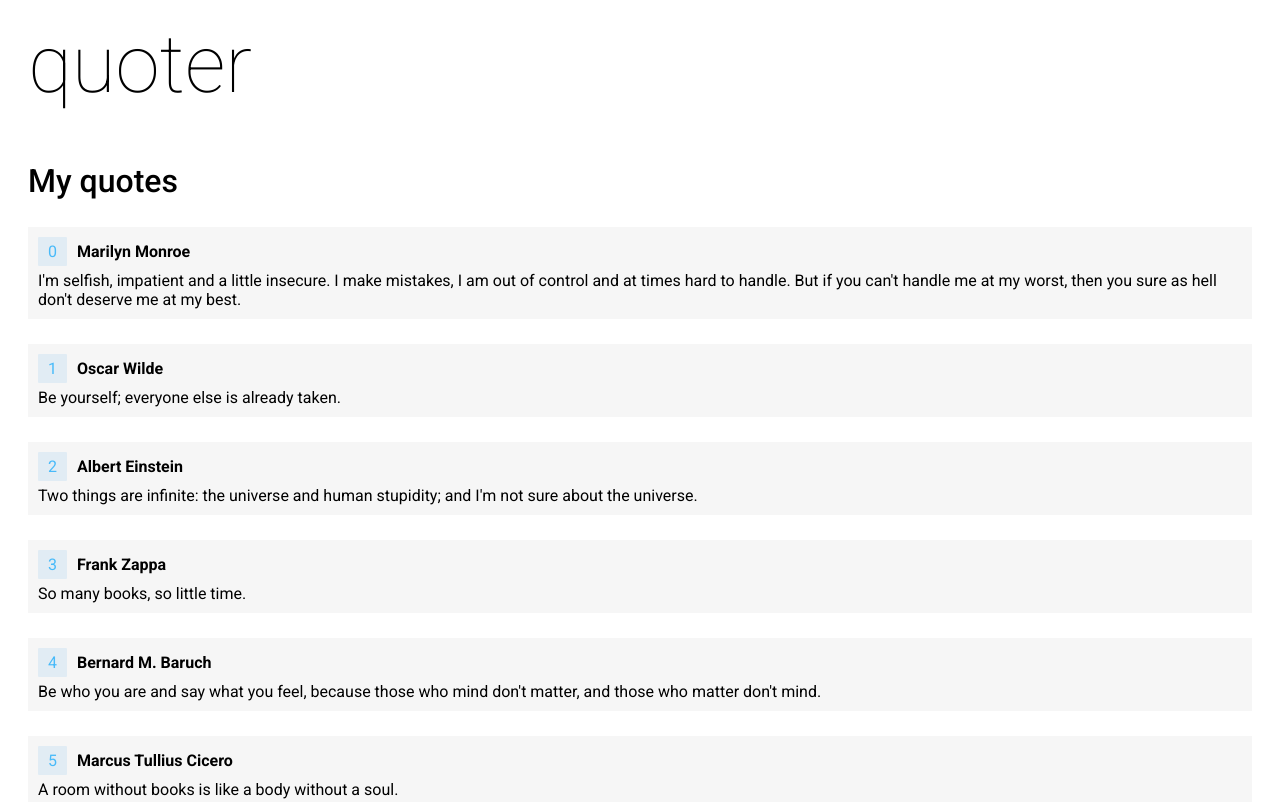
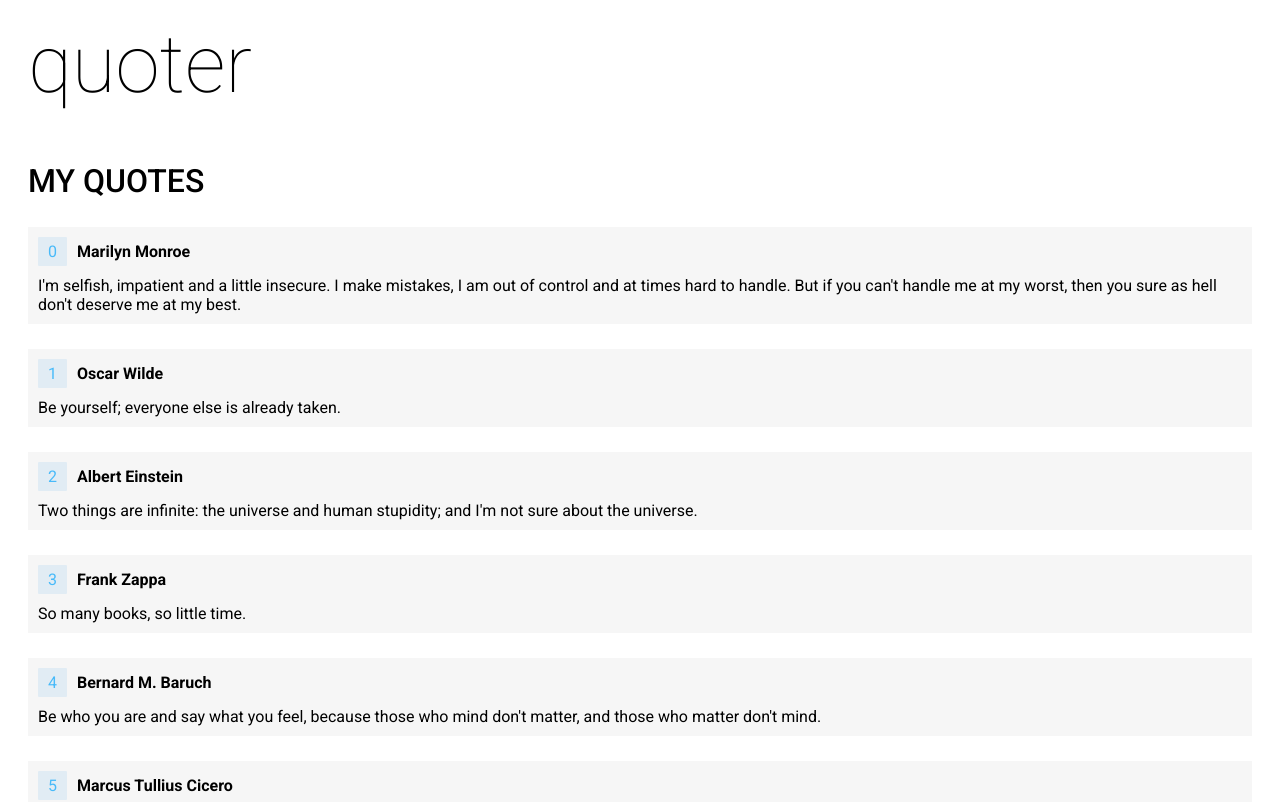
Before and after one commit to DmitryAvanesov/Quoter, an Angular app: page / in a window 1280 px wide. Shown: the top 802 px of the page. Built offline with nearby package versions, Linux system fonts and the light colour scheme.

Commit message:
Added details block showing on click

```diff
--- a/src/app/quotes/quotes.component.html
+++ b/src/app/quotes/quotes.component.html
@@ -1,9 +1,16 @@
-<h2 class="title">My quotes</h2>
+<h2 class="title">MY QUOTES</h2>
+
 <ul class="quotes">
-  <li class="quote" *ngFor="let quote of quotes">
+  <li class="quote" *ngFor="let quote of quotes" (click)="onClickQuote(quote)">
     <span class="id">{{ quote.id }}</span>
     <span class="author">{{ quote.author }}</span>
     <br />
     <span class="text">{{ quote.text }}</span>
   </li>
 </ul>
+
+<div class="details" *ngIf="selectedQuote">
+  <h2>Quote #{{ selectedQuote.id }} details</h2>
+  <div>Author: {{ selectedQuote.author }}</div>
+  <div>Text: {{ selectedQuote.text }}</div>
+</div>
--- a/src/app/quotes/quotes.component.scss
+++ b/src/app/quotes/quotes.component.scss
@@ -31,7 +31,7 @@ ul.quotes {
 
     span.text {
       display: inline-block;
-      margin-top: 10px;
+      margin-top: 15px;
     }
   }
 }
--- a/src/app/quotes/quotes.component.ts
+++ b/src/app/quotes/quotes.component.ts
@@ -1,5 +1,6 @@
 import { Component, OnInit } from '@angular/core';
 import { QUOTES } from '../mock-quotes';
+import { Quote } from '../quote';
 
 @Component({
   selector: 'app-quotes',
@@ -7,7 +8,12 @@ import { QUOTES } from '../mock-quotes';
   styleUrls: ['./quotes.component.scss'],
 })
 export class QuotesComponent implements OnInit {
-  quotes = QUOTES;
+  quotes: Quote[] = QUOTES;
+  selectedQuote: Quote;
+
+  onClickQuote(quote: Quote): void {
+    this.selectedQuote = quote;
+  }
 
   constructor() {}
 
```
